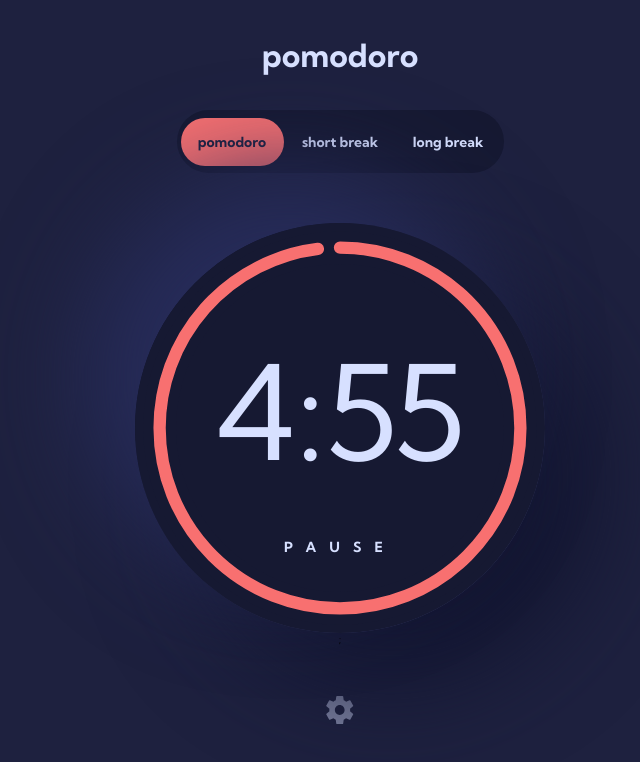
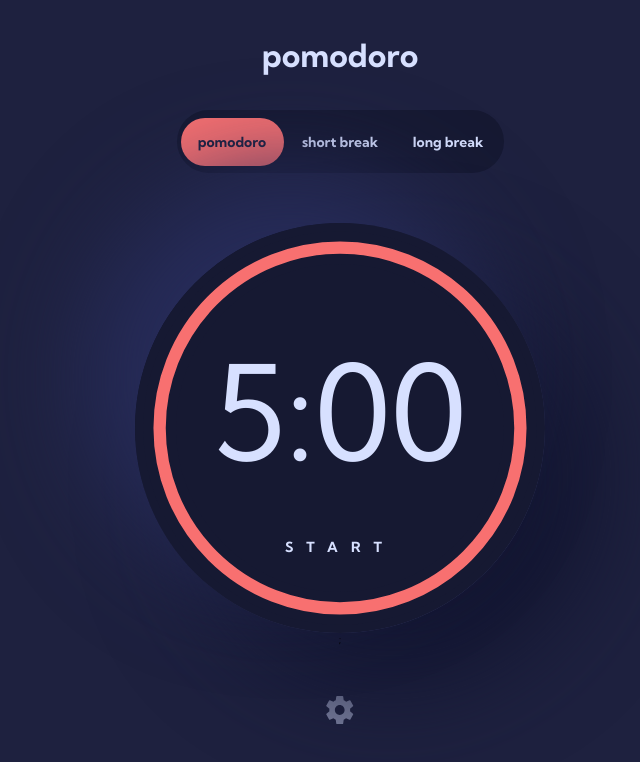
Before and after one commit to marriamdd/pomodoro-App, a React (Vite) app: page / in a window 1280 px wide. Shown: the top 762 px of the page, without its empty margins (300-940 px from the left). Built offline with nearby package versions, Linux system fonts and the light colour scheme.

Commit message:
feat:change start to pause depend on pause state

```diff
--- a/src/App.tsx
+++ b/src/App.tsx
@@ -1,6 +1,6 @@
 import Settings from "./components/Settings";
 import Timer from "./components/Timer";
-import styled from "styled-components";
+// import styled from "styled-components";
 import { useState, createContext, useRef } from "react";
 interface TimerContextType {
   showSettings: boolean;
@@ -13,8 +13,9 @@ interface TimerContextType {
   setLongBreak: React.Dispatch<React.SetStateAction<number>>;
   pause: boolean;
   setPause: React.Dispatch<React.SetStateAction<boolean>>;
-  category: string;
-  setCategory: React.Dispatch<React.SetStateAction<string>>;
+  category: string | undefined;
+  setCategory: React.Dispatch<React.SetStateAction<string | undefined>>;
+
   secondsLeft: number;
   setSecondsLeft: React.Dispatch<React.SetStateAction<number>>;
   secondRef: React.MutableRefObject<number>;
@@ -55,9 +56,10 @@ function App() {
   const [shortbreak, setShortBreak] = useState(2);
   const [longbreak, setLongBreak] = useState(3);
   const [pause, setPause] = useState(false);
-  const [category, setCategory] = useState("pomodoro");
+  const [category, setCategory] = useState<string | undefined>("pomodoro");
+
   const [secondsLeft, setSecondsLeft] = useState(0);
-  let secondRef = useRef(secondsLeft);
+  const secondRef = useRef(secondsLeft);
   const peachColor = "#F87070";
   const lightBlue = "#70F3F8";
   const purple = "#D881F8";
--- a/src/components/LongBreakComponent.tsx
+++ b/src/components/LongBreakComponent.tsx
@@ -61,7 +61,12 @@ export default function LongBreakComponent() {
       fontFamily: font,
     },
   };
-
+  useEffect(() => {
+    if (seconds == 0) {
+      initTimer();
+      setPause(true);
+    }
+  }, [seconds]);
   return (
     <div>
       <StyledCircularDiv onClick={() => setPause(!pause)}>
--- a/src/components/PomodoroComponent.tsx
+++ b/src/components/PomodoroComponent.tsx
@@ -12,7 +12,7 @@ export default function PomodoroComponent() {
 
     pomodoro,
     pause,
-
+    category,
     secondsLeft,
     setSecondsLeft,
     secondRef,
@@ -24,6 +24,8 @@ export default function PomodoroComponent() {
     setSecondsLeft(pomodoro * 60);
     const nextSeconds = pomodoro * 60;
     secondRef.current = nextSeconds;
+    console.log("gamoidgaxa init", nextSeconds);
+    console.log("category", category);
   };
 
   const tick = () => {
@@ -61,8 +63,15 @@ export default function PomodoroComponent() {
       fontFamily: font,
     },
   };
+  useEffect(() => {
+    if (seconds == 0) {
+      initTimer();
+      setPause(true);
+    }
+  }, [seconds]);
   console.log(pomodoro);
   console.log("font now", font);
+  console.log(category, "categori axla");
   return (
     <div>
       <StyledCircularDiv onClick={() => setPause(!pause)}>
--- a/src/components/ShortBreakComponent.tsx
+++ b/src/components/ShortBreakComponent.tsx
@@ -61,7 +61,12 @@ export default function ShortBreakComponent() {
       fontFamily: font,
     },
   };
-
+  useEffect(() => {
+    if (seconds == 0) {
+      initTimer();
+      setPause(true);
+    }
+  }, [seconds]);
   return (
     <div>
       <StyledCircularDiv onClick={() => setPause(!pause)}>
--- a/src/components/Timer.tsx
+++ b/src/components/Timer.tsx
@@ -14,14 +14,14 @@ export default function Timer() {
   const {
     setShowSettings,
     showSettings,
-
+    secondRef,
     category,
     setCategory,
-
+    pause,
     color,
   } = useContext(TimerContext);
   const options = ["pomodoro", "short break", "long break"];
-
+  console.log(secondRef);
   return (
     <MainCard color={color}>
       <div className="pomodoroDiv">
@@ -44,7 +44,8 @@ export default function Timer() {
         {category == "long break" && <LongBreakComponent />}
         {category == "short break" && <ShortBreakComponent />}
         {category == "pomodoro" && <PomodoroComponent />}
-        <h2>PAUSE</h2>;
+        {category == undefined && <PomodoroComponent />}
+        {pause ? <h2>START</h2> : <h2>PAUSE</h2>};
       </div>
       <div className="buttonDiv">
         {showSettings || (
```
